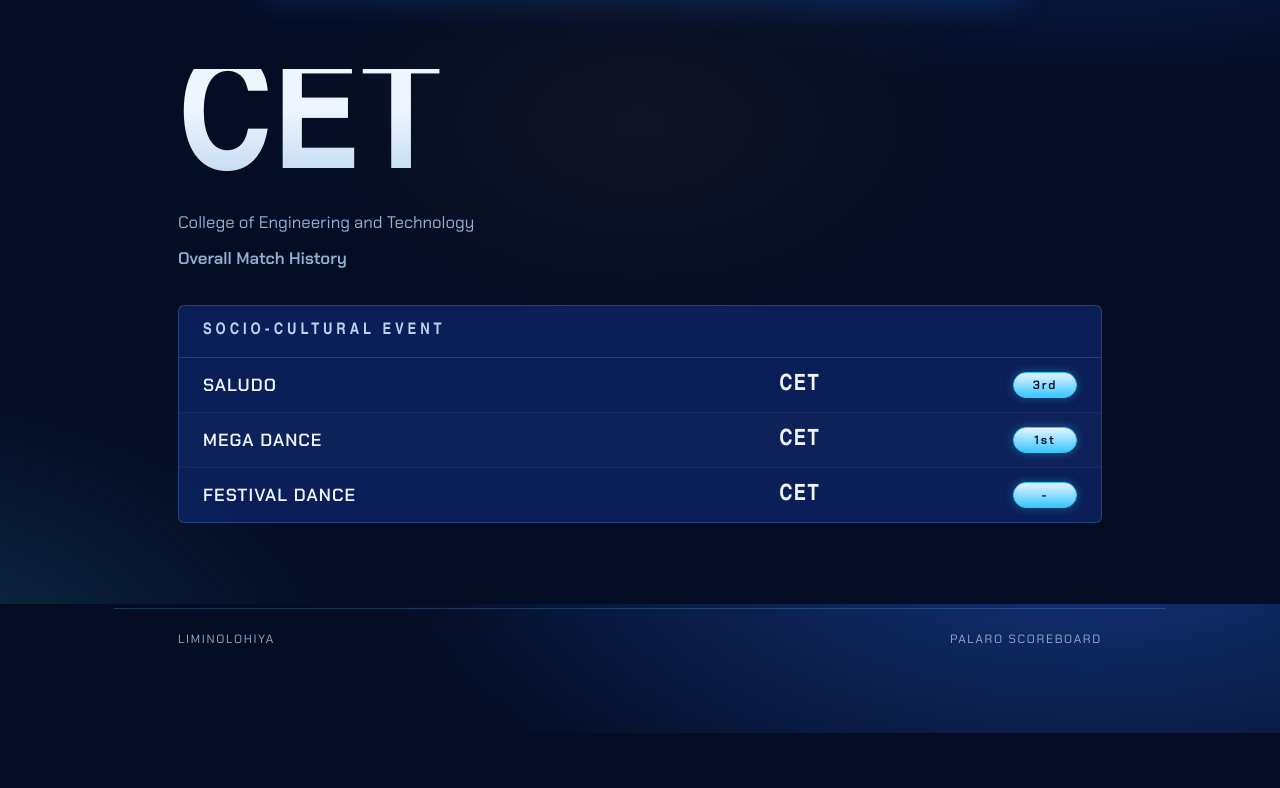
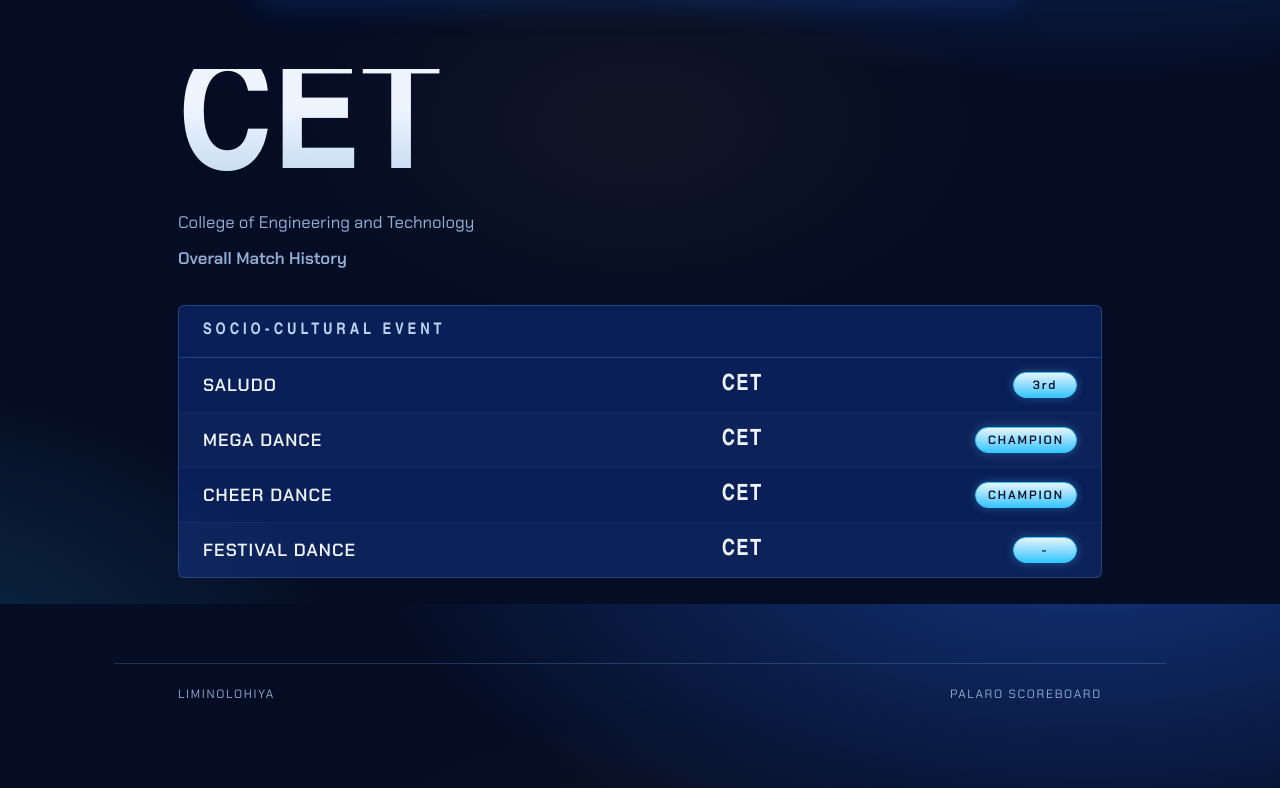
Before and after one commit to Quollization/ZPPSU_SCORES, a plain HTML site: page index.html in a window 1280 px wide. Shown: the part 996-1784 px from the top of the page. Before the commit the page ends 1729 px from the top, so only its background shows below. Drawn offline with Linux system fonts and the light colour scheme; a web font is replaced by a local one.

Commit message:
Add files via upload

```diff
--- a/index.html
+++ b/index.html
@@ -66,14 +66,15 @@
                 </thead>
                 <tbody>
                     <tr style="--i:0"><td class="sport">SALUDO</td><td class="winner">CET</td><td class="result"><span class="badge win">3rd</span></td></tr>
-                    <tr style="--i:0"><td class="sport">MEGA DANCE</td><td class="winner">CET</td><td class="result"><span class="badge win">1st</span></td></tr>
-                    <tr style="--i:0"><td class="sport">FESTIVAL DANCE</td><td class="winner">CET</td><td class="result"><span class="badge win">-</span></td></tr>
+                    <tr style="--i:0"><td class="sport">MEGA DANCE</td><td class="winner">CET</td><td class="result"><span class="badge win">CHAMPION</span></td></tr>
+                   <tr style="--i:0"><td class="sport">CHEER DANCE</td><td class="winner">CET</td><td class="result"><span class="badge win">CHAMPION</span></td></tr>
+                   <tr style="--i:0"><td class="sport">FESTIVAL DANCE</td><td class="winner">CET</td><td class="result"><span class="badge win">-</span></td></tr>
 
                 </tbody>
             </table>
         </div>
         <br>
-        </main>
+    </main>
     <footer class="footer">
         <span>Liminolohiya</span>
         <span>Palaro Scoreboard</span>
```
Also changed, not shown: other.html (+1 -1 lines).
